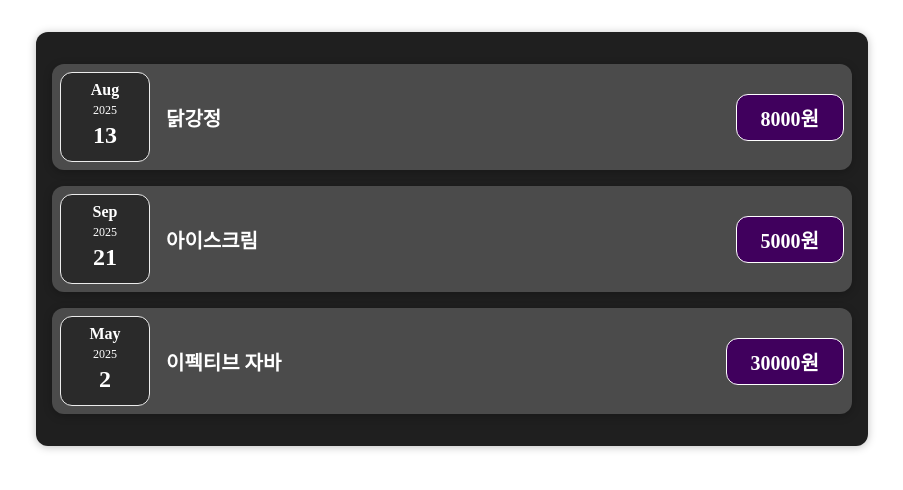
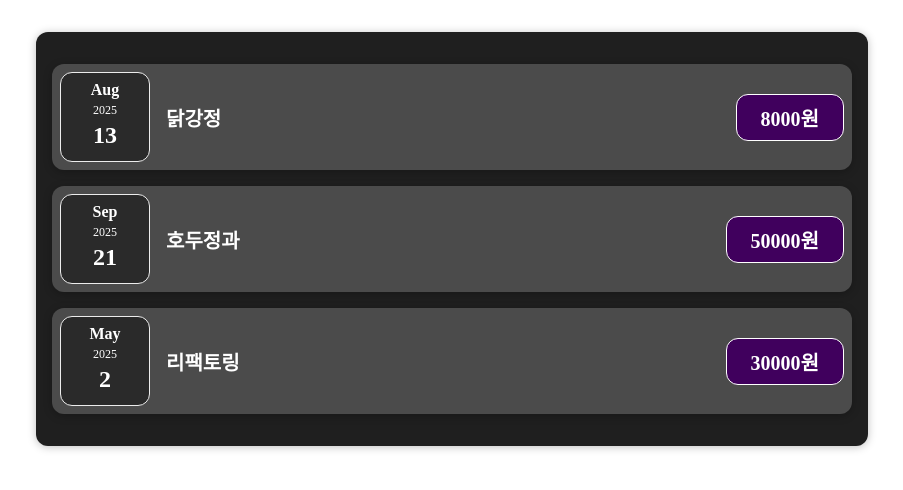
Before and after one commit to Kanggwanju/react-study202508, a React (Vite) app: page / in a window 1280 px wide. Shown: the top 490 px of the page, without its empty margins (188-1091 px from the left). Built offline with nearby package versions, Linux system fonts and the light colour scheme.

Commit message:
1-4-5. props로 배열 전달하기

```diff
--- a/src/App.jsx
+++ b/src/App.jsx
@@ -1,10 +1,30 @@
 import React from 'react';
 import ExpenseList from './components/expenses/ExpenseList.jsx';
 
-const App = () => (
-  <>
-    <ExpenseList />
-  </>
-);
+const App = () => {
+  const expenseList = [
+    {
+      title: '닭강정',
+      price: 8000,
+      date: new Date(2025, 7, 13)
+    },
+    {
+      title: '호두정과',
+      price: 50000,
+      date: new Date(2025, 8, 21)
+    },
+    {
+      title: '리팩토링',
+      price: 30000,
+      date: new Date(2025, 4, 2)
+    },
+  ];
+
+  return (
+    <>
+      <ExpenseList expenses={expenseList} />
+    </>
+  );
+};
 
 export default App;
--- a/src/components/expenses/ExpenseList.jsx
+++ b/src/components/expenses/ExpenseList.jsx
@@ -2,25 +2,7 @@ import React from 'react';
 import './ExpenseList.css';
 import ExpenseItem from './ExpenseItem.jsx';
 
-const ExpenseList = () => {
-
-  const expenseList = [
-    {
-      title: '닭강정',
-      price: 8000,
-      date: new Date(2025, 7, 13)
-    },
-    {
-      title: '아이스크림',
-      price: 5000,
-      date: new Date(2025, 8, 21)
-    },
-    {
-      title: '이펙티브 자바',
-      price: 30000,
-      date: new Date(2025, 4, 2)
-    },
-  ];
+const ExpenseList = ({ expenses: expenseList }) => {
 
   return (
     <div className='expenses'>
```
